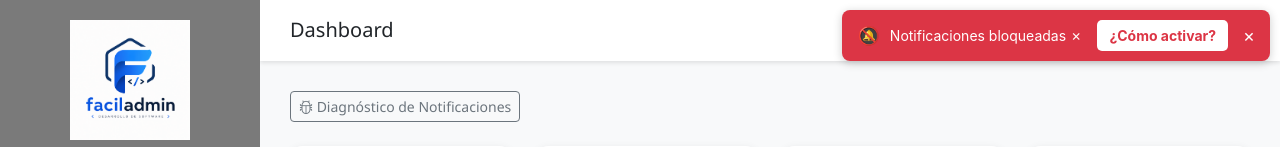
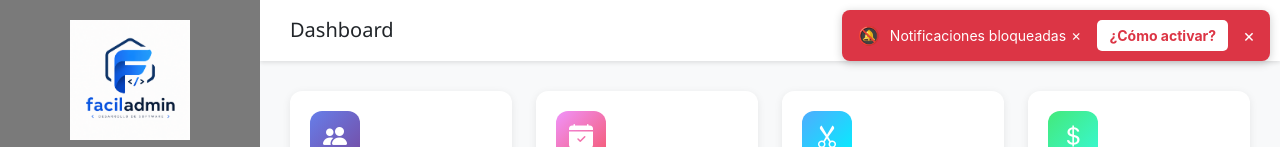
Before and after one commit to Sistoferney/faciladmin, a Django app: a page that uses templates/admin_panel/dashboard.html in a window 1280 px wide. Shown: the top 147 px of the page. Run offline with Django 5.2, Linux system fonts and the light colour scheme; a user stored in the database is signed in; tables that the repository leaves empty hold one stand-in row (values such as "Sample post"); data that the repository does not hold is empty; parts of the project's set-up code (start-up, migrations or seed data) failed here and were passed over.

Commit message:
Quitar el botón de diagnóstico de notificaciones del dashboard
Co-Authored-By: Claude Opus 5.5 <noreply@anthropic.com>

```diff
--- a/templates/admin_panel/dashboard.html
+++ b/templates/admin_panel/dashboard.html
@@ -58,13 +58,6 @@
         </div>
         <button type="button" class="btn-close" data-bs-dismiss="alert" aria-label="Close" onclick="cerrarBannerNotificaciones()"></button>
     </div>
-</div>
-
-<!-- Botón de Diagnóstico de Notificaciones (visible en modo desarrollo/debug) -->
-<div class="mb-4">
-    <a href="/diagnostico-push/?slug={{ negocio.slug }}&admin=true" class="btn btn-outline-secondary btn-sm">
-        <i class="bi bi-bug"></i> Diagnóstico de Notificaciones
-    </a>
 </div>
 
 <div class="row mb-4">
```
